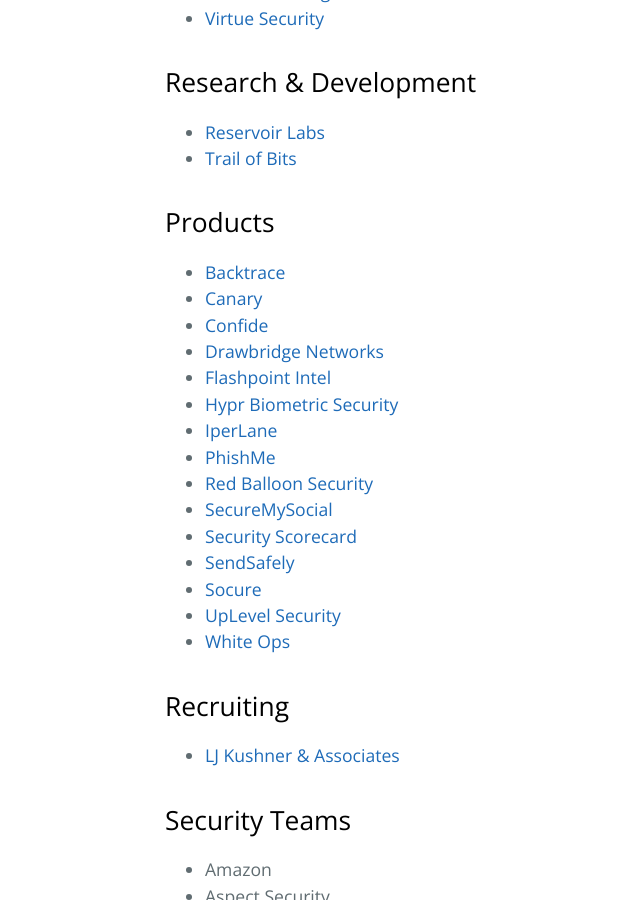
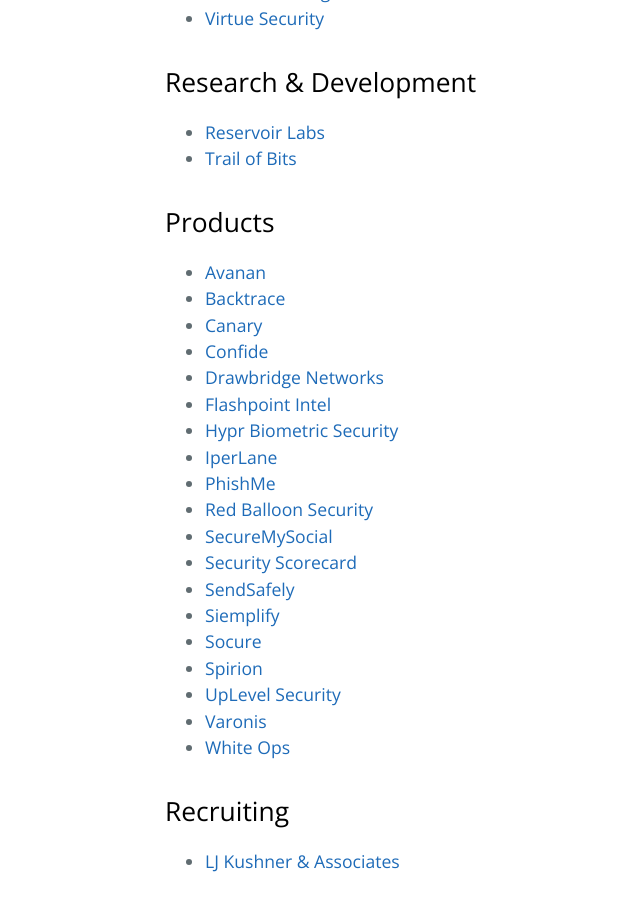
Before and after one commit to trailofbits/nyc-infosec, a Jekyll site: the page built from companies.md, in a window 1280 px wide and 900 px high, scrolled down 676 px. Shown: the whole window, without its empty margins (59-699 px from the left). Built offline with Jekyll 4.4.1, drawn with Linux system fonts in a browser that asks for light colours; our own code applies the rules of GitHub Pages for plain Markdown files.

Commit message:
Update companies.md

```diff
--- a/companies.md
+++ b/companies.md
@@ -26,6 +26,7 @@
 
 ## Products
 
+* [Avanan](https://www.avanan.com/)
 * [Backtrace](https://backtrace.io)
 * [Canary](https://canary.is/)
 * [Confide](https://getconfide.com/)
@@ -38,8 +39,11 @@
 * [SecureMySocial](https://www.securemysocial.com/)
 * [Security Scorecard](https://securityscorecard.com/)
 * [SendSafely](https://www.sendsafely.com/)
+* [Siemplify](https://www.siemplify.co/)
 * [Socure](http://www.socure.com/)
+* [Spirion](http://www.spirion.com/)
 * [UpLevel Security](http://www.uplevelsecurity.com/)
+* [Varonis](https://www.varonis.com/)
 * [White Ops](http://www.whiteops.com/)
 
 ## Recruiting
```
